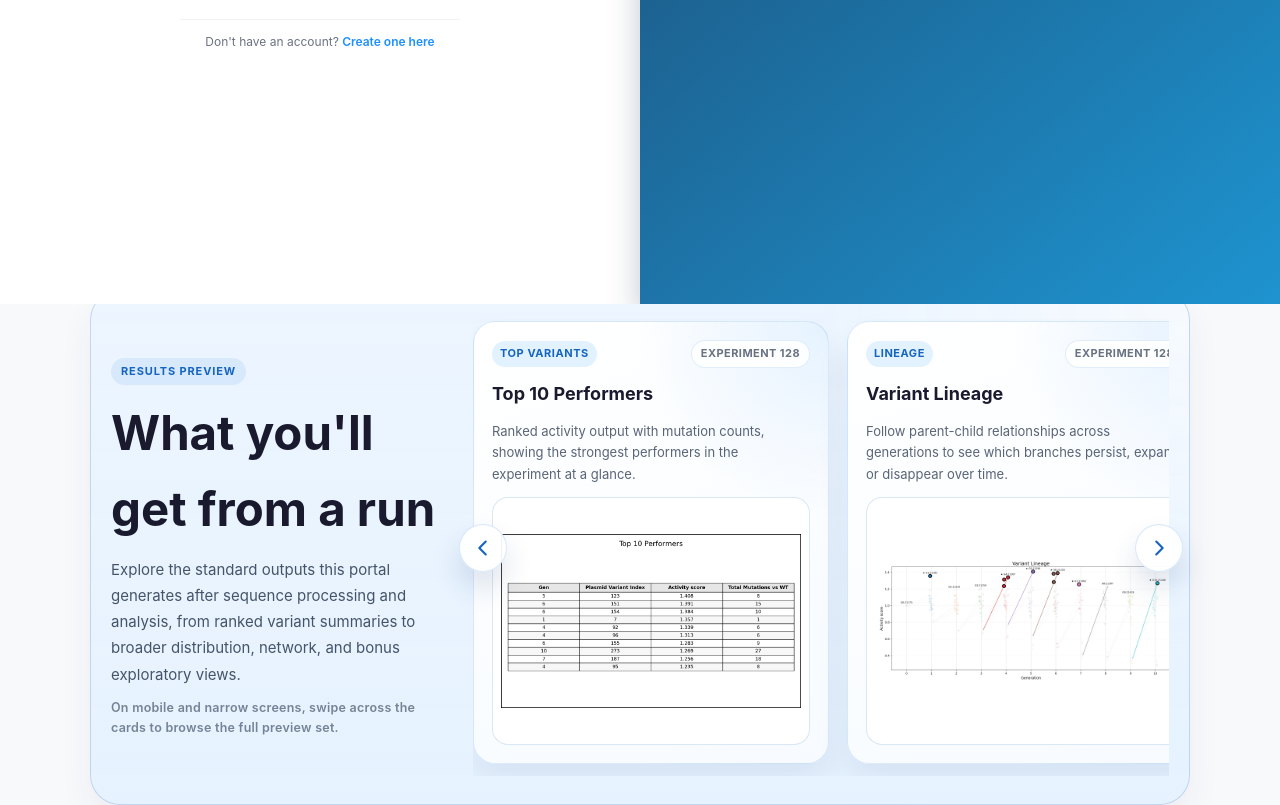
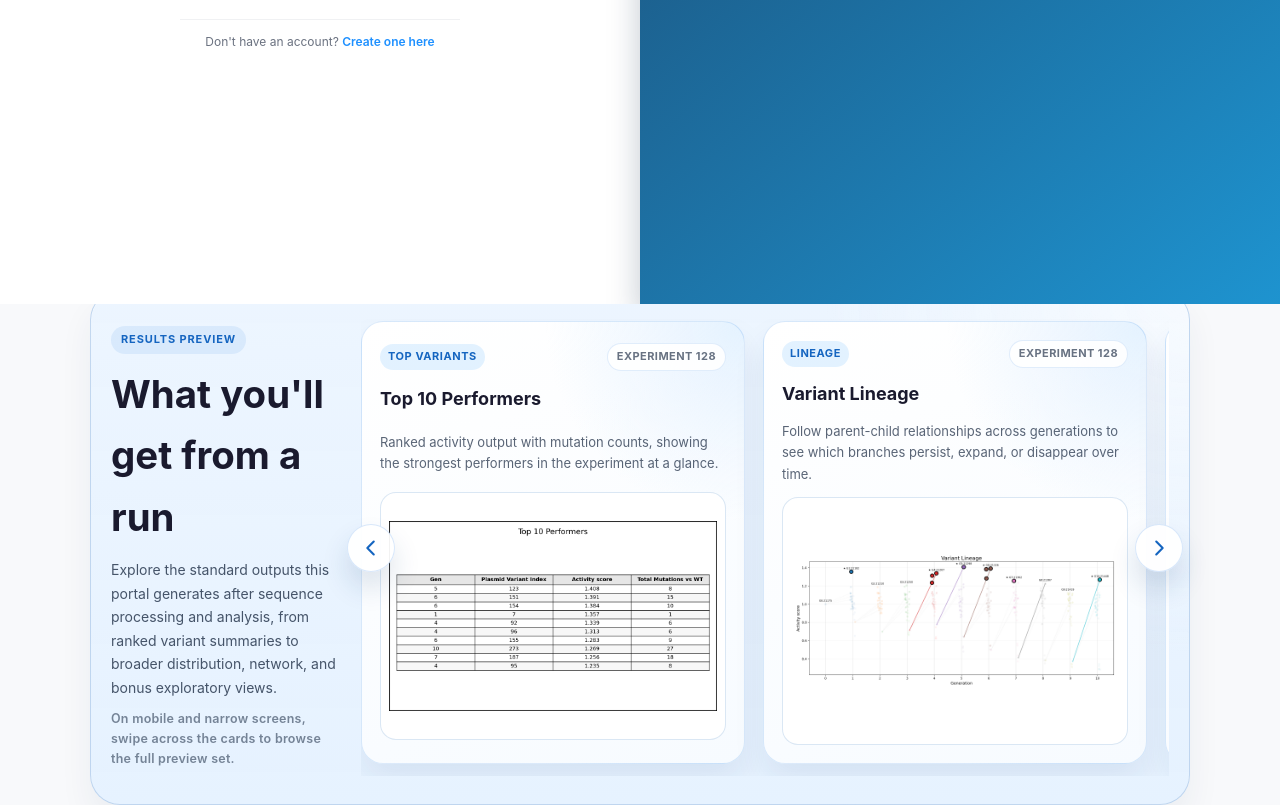
Before and after one commit to ccharles22/Tahoe-Project-2026, a Flask app: page /auth/homepage in a window 1280 px wide. Shown: the part 1312-2117 px from the top of the page. Run offline with Flask 3, Linux system fonts and the light colour scheme; a map, chart or similar area stays blank; parts of the project's set-up code (start-up, migrations or seed data) failed here and were passed over; some libraries are stand-ins or nearby versions.

Commit message:
Give homepage results carousel more space

```diff
--- a/app/static/css/homepage.css
+++ b/app/static/css/homepage.css
@@ -1190,8 +1190,8 @@ a:hover { text-decoration: underline; }
 
 .home-results-shell {
   display: grid;
-  grid-template-columns: minmax(240px, 330px) minmax(0, 1fr);
-  gap: clamp(18px, 3vw, 32px);
+  grid-template-columns: minmax(180px, 230px) minmax(0, 1fr);
+  gap: clamp(14px, 2vw, 20px);
   align-items: center;
 }
 
@@ -1252,7 +1252,7 @@ a:hover { text-decoration: underline; }
   display: grid;
   grid-template-columns: none;
   grid-auto-flow: column;
-  grid-auto-columns: minmax(356px, calc((100% - 30px) / 3));
+  grid-auto-columns: minmax(384px, calc((100% - 24px) / 3));
   gap: 18px;
   align-items: stretch;
   overflow-x: auto;
@@ -1301,18 +1301,18 @@ a:hover { text-decoration: underline; }
 .home-results-intro__copy {
   display: grid;
   gap: 10px;
-  max-width: 330px;
+  max-width: 230px;
 }
 
 .home-results-intro .home-section-title {
-  font-size: clamp(2.35rem, 3.7vw, 3.65rem);
+  font-size: clamp(1.9rem, 3vw, 2.9rem);
 }
 
 .home-results-intro__text {
   margin: 0;
   color: rgba(12, 28, 53, 0.74);
-  font-size: 15px;
-  line-height: 1.75;
+  font-size: 14px;
+  line-height: 1.68;
 }
 
 .home-results-intro__micro {
@@ -1876,7 +1876,7 @@ a:hover { text-decoration: underline; }
     height: 20px;
   }
   .home-results-grid {
-    grid-auto-columns: minmax(344px, calc((100% - 18px) / 2));
+    grid-auto-columns: minmax(356px, calc((100% - 18px) / 2));
     gap: 18px;
   }
 }
```
